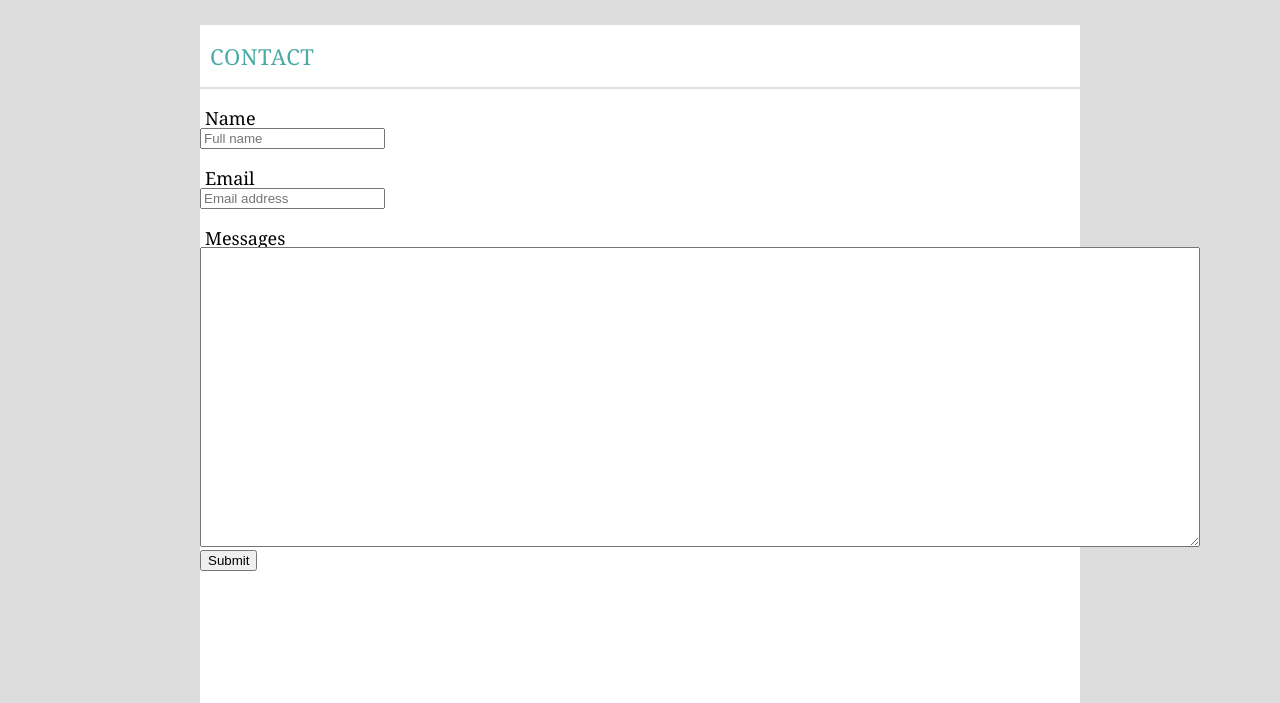
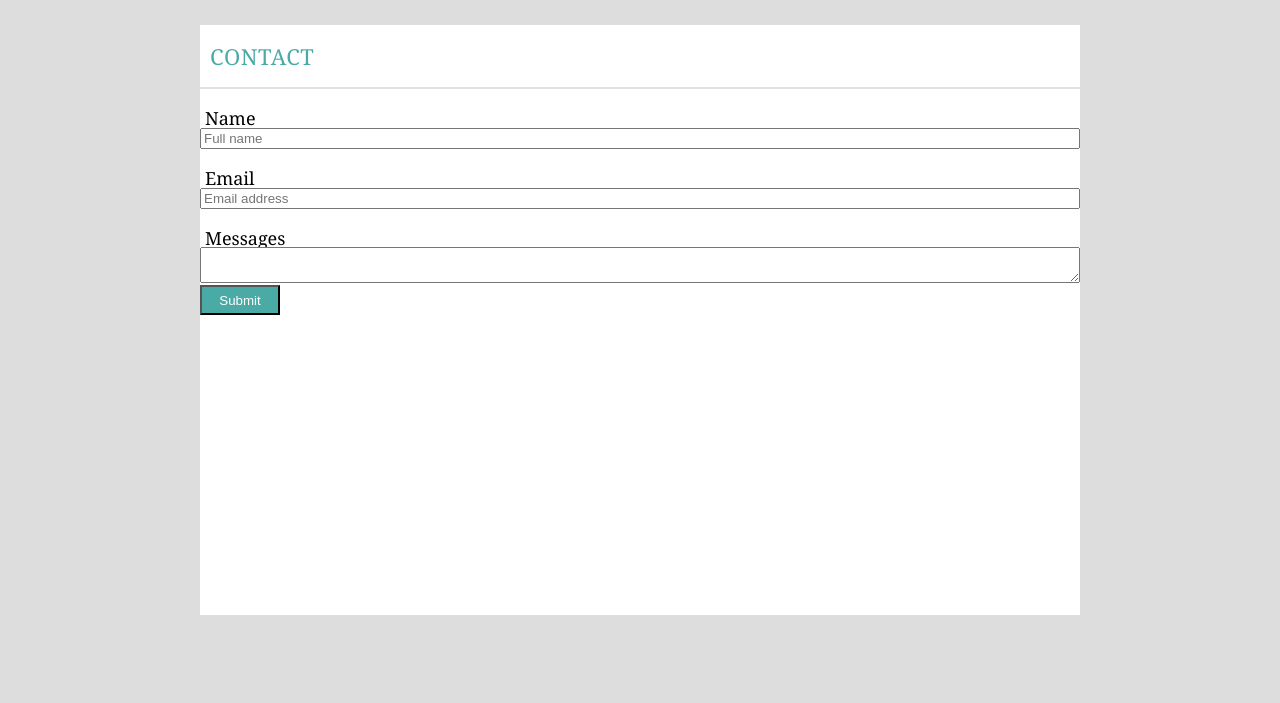
Before and after one commit to brakluner/Responsive-Portfolio, a plain HTML site: page contact.html in a window 1280 px wide. Shown: the part 97-800 px from the top of the page. Drawn offline with Linux system fonts and the light colour scheme.

Commit message:
last commit updated wrong file

```diff
--- a/assets/css/style.css
+++ b/assets/css/style.css
@@ -180,6 +180,15 @@ p {
 	display: inline-block;
 }
 textarea{
-	width: 1000px;
-	height: 300px;
+	width: 100%;
+	height: 100%;
 }
+input {
+	width: 100%;
+}
+.btn {
+	width: 80px;
+	height: 30px;
+	color: #fff;
+	background: #4aaaa5;
+}
```
